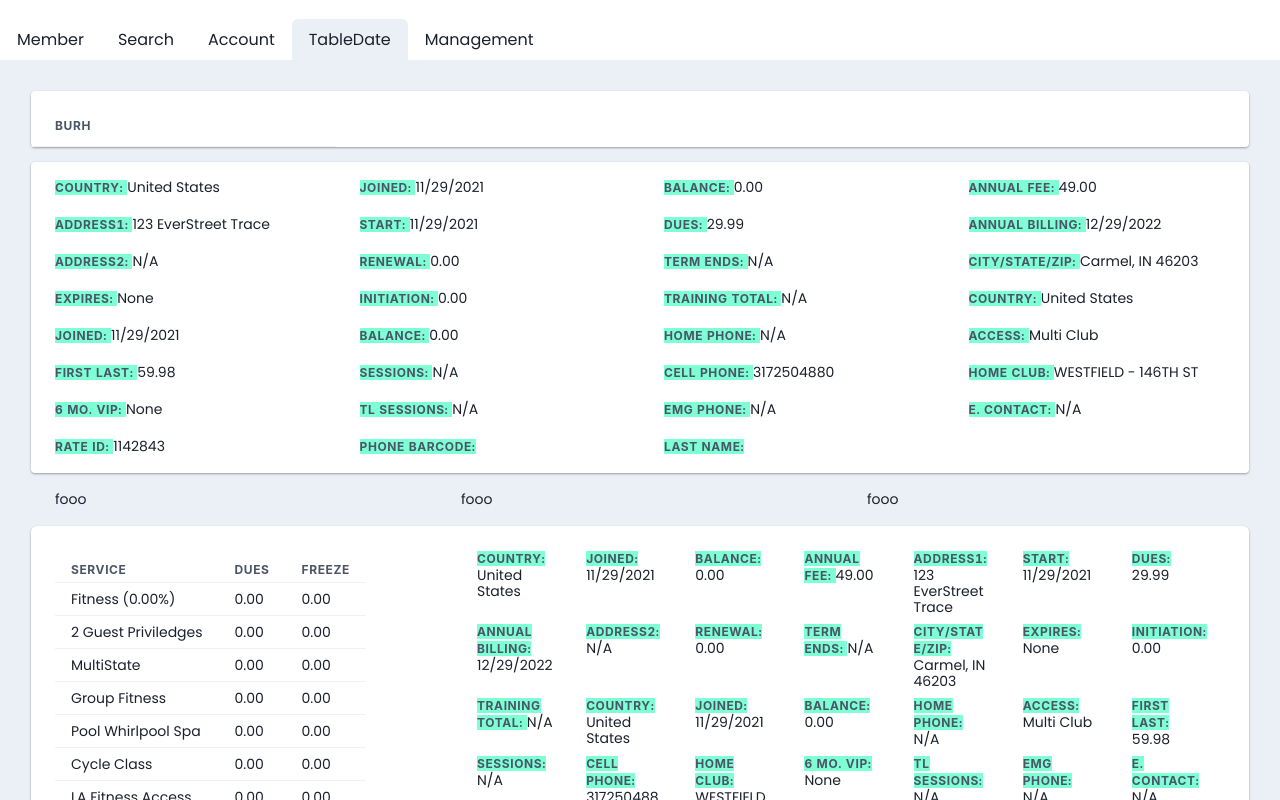
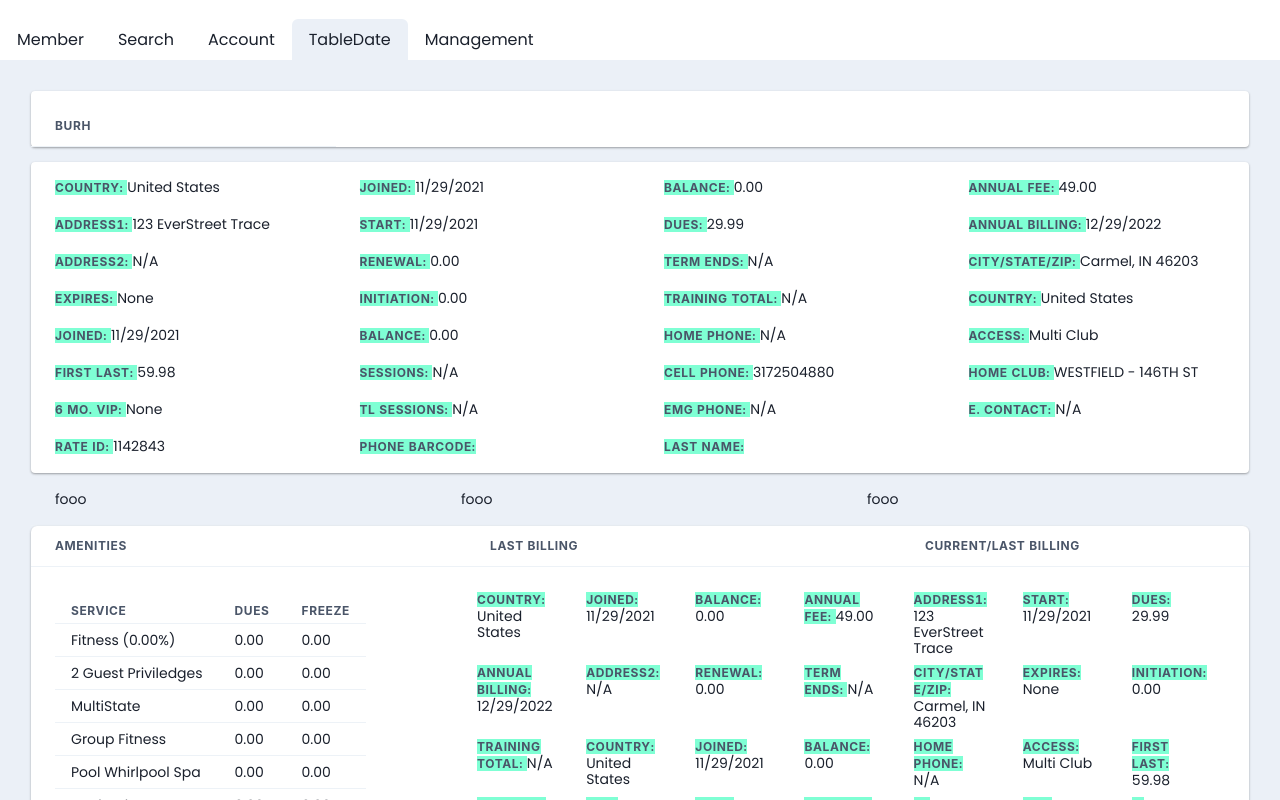
Before and after one commit to ebisLab/la-fitness-but-better, a React (Create React App) app: page / in a window 1280 px wide. Both pictures are taken after a click on the tab "TableDate". Shown: the top 800 px of the page. Built offline with nearby package versions, Linux system fonts and the light colour scheme.

Commit message:
table header

```diff
--- a/src/views/TableDate.js
+++ b/src/views/TableDate.js
@@ -63,11 +63,11 @@ export default function TableDate() {
       </Table>
 
       <Table className="amn_table">
-        {/* <Thead>
-          <Th>jesus</Th>
-          <Th>take</Th>
-          <Th>the</Th>
-        </Thead> */}
+        <Thead style={{display: 'grid', gridTemplateColumns: '1fr 1fr .8fr'}}>
+          <Th>Amenities</Th>
+          <Th>Last Billing</Th>
+          <Th>Current/Last Billing</Th>
+        </Thead>
         <Tbody
           style={{
             display: 'grid',
```
